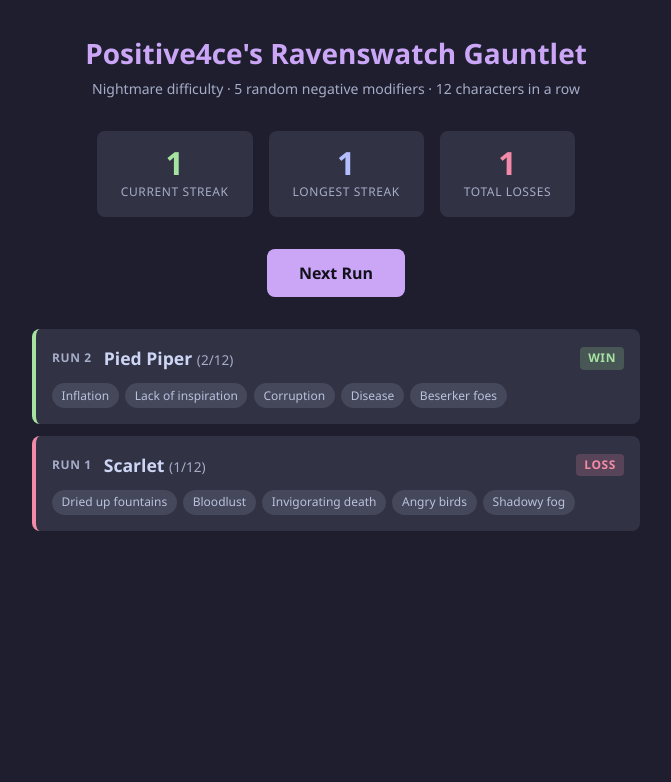
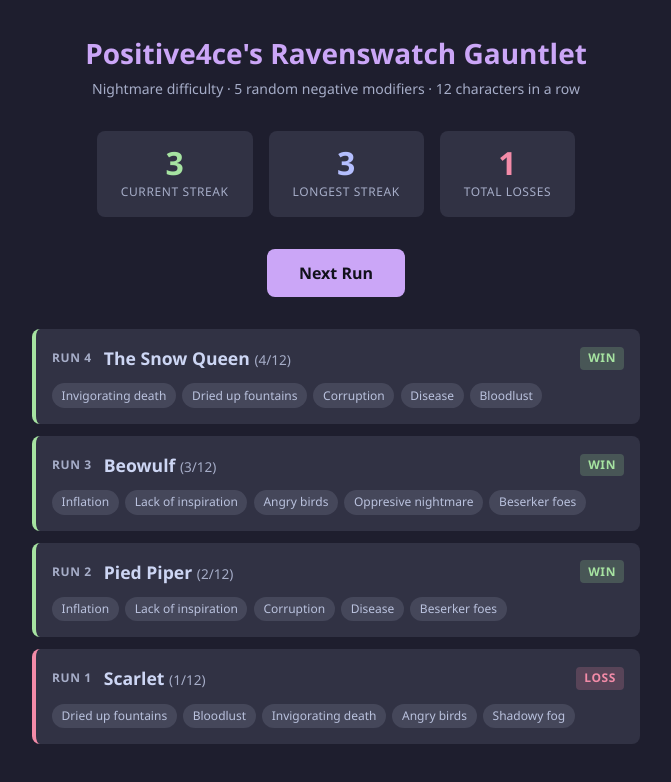
Before and after one commit to michaeljones/the-gauntlet, a React (Vite) app: page / in a window 1280 px wide. Shown: the top 782 px of the page, without its empty margins (304-975 px from the left). Built offline with nearby package versions, Linux system fonts and the light colour scheme.

Commit message:
Add new info about new runs

```diff
--- a/src/data/runs.ts
+++ b/src/data/runs.ts
@@ -20,4 +20,22 @@ export const HARDCODED_RUNS: Run[] = [
     source: 'hardcoded',
     timestamp: 1,
   },
+  {
+    id: "3",
+    runNumber: 3,
+    characterId: 'beowulf',
+    modifierIds: ['inflation', 'lack-of-inspiration', 'angry-birds', 'oppressive-nightmare', 'berserker-foes'],
+    outcome: 'win',
+    source: 'hardcoded',
+    timestamp: 1,
+  },
+  {
+    id: "4",
+    runNumber: 4,
+    characterId: 'the-snow-queen',
+    modifierIds: ['invigorating-death', 'dried-up-fountains', 'corruption', 'disease', 'bloodlust'],
+    outcome: 'win',
+    source: 'hardcoded',
+    timestamp: 1,
+  },
 ];
```
